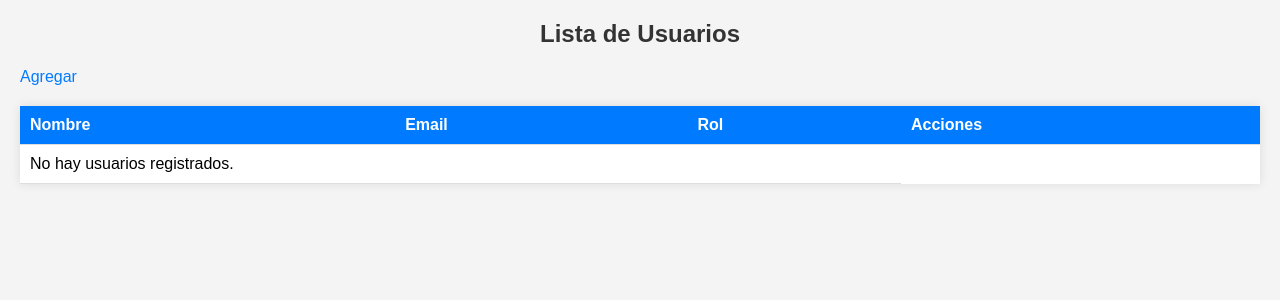
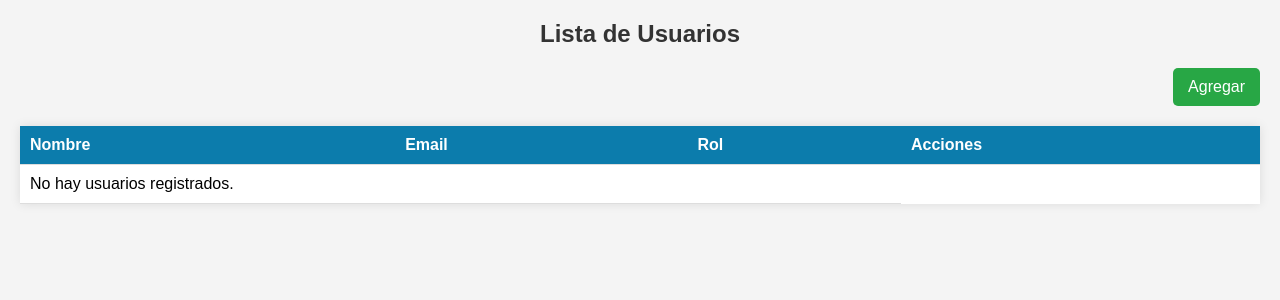
Before and after one commit to Lauty821/proyecto_pp2, a PHP site: page /index_crud.php in a window 1280 px wide. Shown: the top 300 px of the page. Run offline with PHP 8.4, Linux system fonts and the light colour scheme; some libraries are stand-ins or nearby versions.

Commit message:
Modificaciones del CRUD

```diff
--- a/crud_administrador/styles.css
+++ b/crud_administrador/css/styles.css
@@ -72,7 +72,7 @@
 }
 
 table th {
-    background-color: #007bff;
+    background-color: #0c7cac;
     color: white;
 }
 
@@ -88,3 +88,22 @@
 a:hover {
     text-decoration: underline;
 }
+
+.btn.add-new {
+    background-color: #28a745;
+    color: white;
+    padding: 10px 15px;
+    border-radius: 5px;
+    text-decoration: none;
+    font-size: 16px;
+    display: inline-block;
+    text-align: center;
+}
+
+.btn.add-new:hover {
+    background-color: #218838;
+}
+
+.col-md-2 {
+    text-align: right;
+}
--- a/crud_administrador/index_crud.php
+++ b/crud_administrador/index_crud.php
@@ -4,7 +4,8 @@
 <meta charset="UTF-8">
 <meta name="viewport" content="width=device-width, initial-scale=1.0">
 <title>CRUD Usuarios</title>
-<link rel="stylesheet" href="styles.css">
+<link rel="stylesheet" href="./css/styles.css">
+<link rel="stylesheet" href="https://cdn.jsdelivr.net/npm/uicons@2.0.9/css/uicons-regular-rounded.css">
 </head>
 <body>
 
@@ -39,10 +40,11 @@
                 <td><?php echo $email; ?></td>
                 <td>
                     <a href="editar_usuario.php?id=<?php echo $id;?>" class="edit" title="Editar" data-toggle="tooltip">
-                        <i class="fa fa-pencil"></i>
+                        <i class="fi fi-rr-pencil"></i>
                     </a>
+
                     <a href="eliminar_usuario.php?id=<?php echo $id;?>" class="delete" title="Eliminar" data-toggle="tooltip">
-                        <i class="fa fa-trash"></i>
+                        <i class="fi fi-rr-trash"></i>
                     </a>
                 </td>
             </tr>
```
